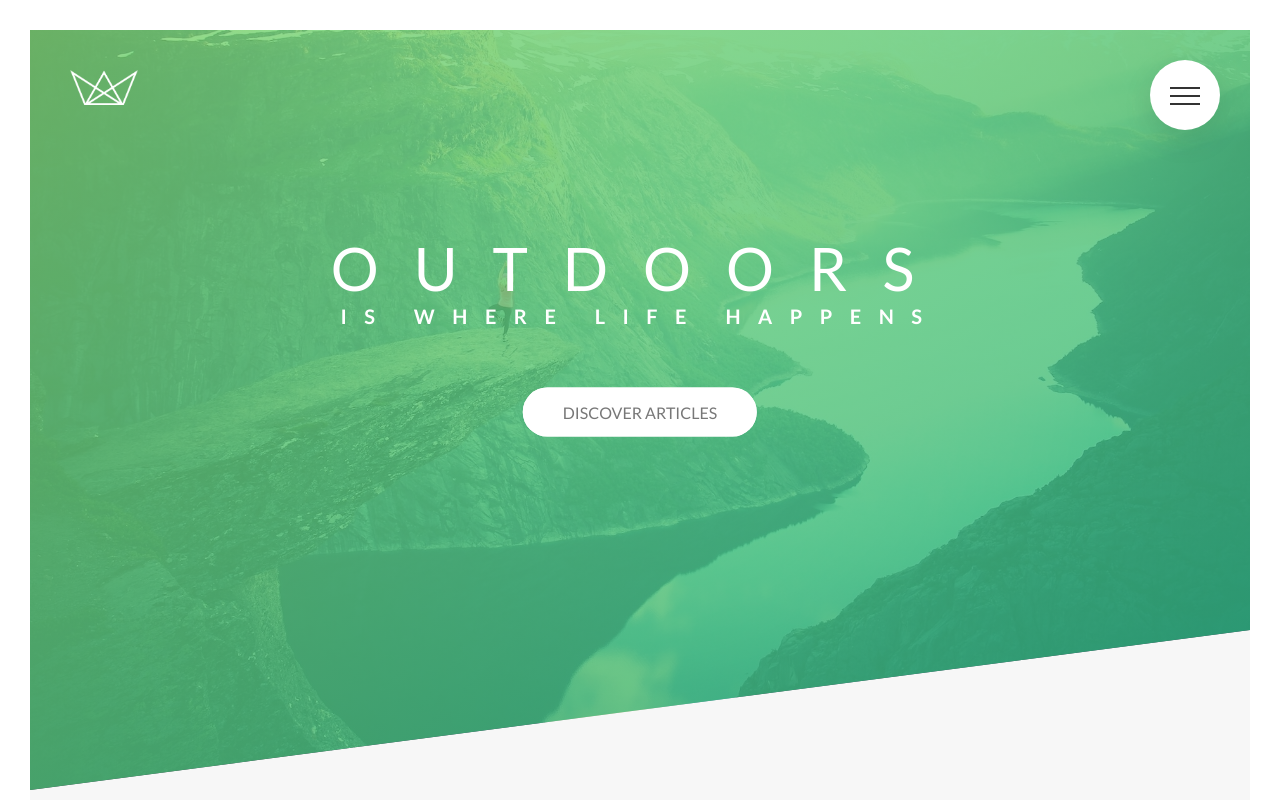
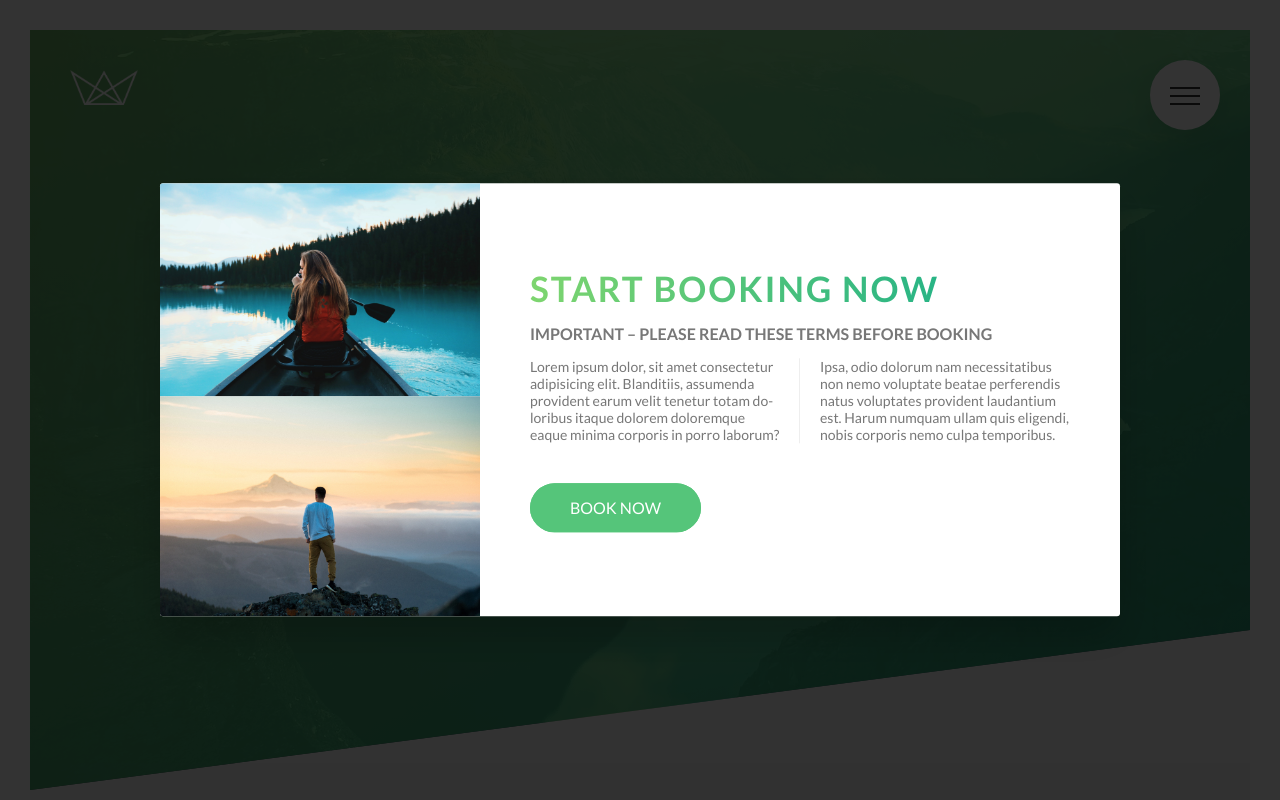
Before and after one commit to nickolasvm/css-natours, a website: page index.html in a window 1280 px wide. Shown: the top 800 px of the page. Drawn offline with Linux system fonts and the light colour scheme.

Commit message:
implemented the popup windows for booking tours

```diff
--- a/index.html
+++ b/index.html
@@ -478,6 +478,27 @@
         </div>
     </footer>
 
+    <div class="popup">
+        <div class="popup__content">
+            <div class="popup__left">
+                <img src="img/nat-8.jpg" alt="Tour photo" class="popup__img">
+                <img src="img/nat-9.jpg" alt="Tour photo" class="popup__img">
+            </div>
+            <div class="popup__right">
+                <h2 class="heading-secondary u-margin-bottom-small">Start booking now</h2>
+                <h3 class="heading-tertiary u-margin-bottom-small">Important &ndash; Please read these terms before
+                    booking</h3>
+                <p class="popup__text">
+                    Lorem ipsum dolor, sit amet consectetur adipisicing elit. Blanditiis, assumenda provident earum
+                    velit tenetur totam doloribus itaque dolorem doloremque eaque minima corporis in porro laborum?
+                    Ipsa, odio dolorum nam necessitatibus non nemo voluptate beatae perferendis natus voluptates
+                    provident laudantium est. Harum numquam ullam quis eligendi, nobis corporis nemo culpa temporibus.
+                </p>
+                <a href="#" class="btn btn--green">Book now</a>
+            </div>
+        </div>
+    </div>
+
     <!-- <section class="grid-test">
         <div class="row">
             <div class="col-1-of-2">
--- a/sass/abstracts/_mixins.scss
+++ b/sass/abstracts/_mixins.scss
@@ -6,3 +6,10 @@
         clear: both;
     }
 }
+
+@mixin absCenter {
+    position: absolute;
+    top: 50%;
+    left: 50%;
+    transform: translate(-50%, -50%);
+}
--- /dev/null
+++ b/sass/components/_popup.scss
@@ -0,0 +1,61 @@
+.popup {
+    height: 100vh;
+    width: 100%;
+    position: fixed;
+    top: 0;
+    left: 0;
+    background-color: rgba($color-black, .8);
+    z-index: 9999;
+
+    &__content {
+        @include absCenter;
+
+        width: 75%;
+        background-color: $color-white;
+        box-shadow: 0 2rem 4rem rgba($color-black, .2);
+        border-radius: 3px;
+        display: table;
+        overflow: hidden;
+    }
+
+    &__left {
+        width: 33.333333%;
+        display: table-cell;
+    }
+
+    &__right {
+        width: 66.6666667%;
+        display: table-cell;
+        // to make them the same height, we make the right and left side as table cell
+        // then define the parent to table
+        //then, we vertically align these 2 in the middle
+        vertical-align: middle;
+        padding: 3rem 5rem;
+    }
+
+    &__img {
+        display: block;
+        width: 100%;
+    }
+
+    &__text {
+        font-size: 1.4rem;
+        margin-bottom: 4rem;
+
+        // these attributes make the text seprate itself into 2 columns
+        -moz-column-count: 2;
+        -moz-column-gap: 4rem;
+        -moz-column-rule: 1px solid $color-grey-light-2;
+
+        column-count: 2;
+        column-gap: 4rem;
+        column-rule: 1px solid $color-grey-light-2;
+
+        // this automaically sets hyphens words when they are cut
+        // for it to work, it needs to setup in the html the <html lang="en"> tag
+        -moz-hyphens: auto;
+        -ms-hyphens: auto;
+        -webkit-hyphens: auto;
+        hyphens: auto;
+    }
+}
--- a/sass/main.scss
+++ b/sass/main.scss
@@ -14,6 +14,7 @@
 @import "components/feature-box";
 @import "components/form";
 @import "components/story";
+@import "components/popup";
 
 @import "layout/grid";
 @import "layout/header";
```
Also changed, not shown: css/style.css.
